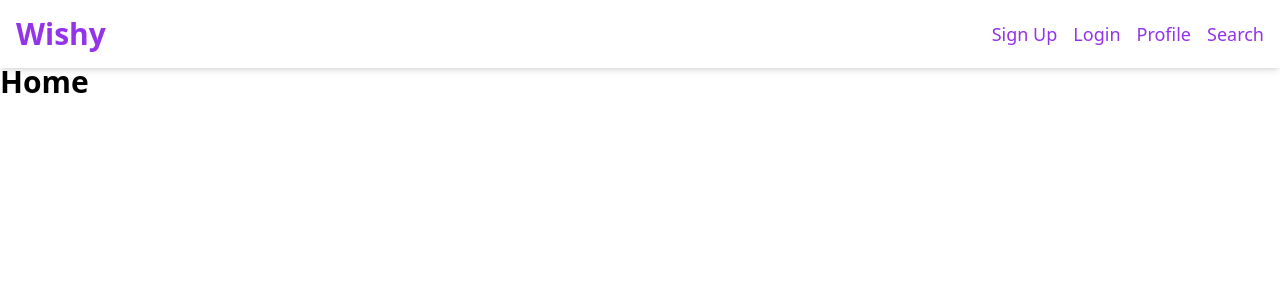
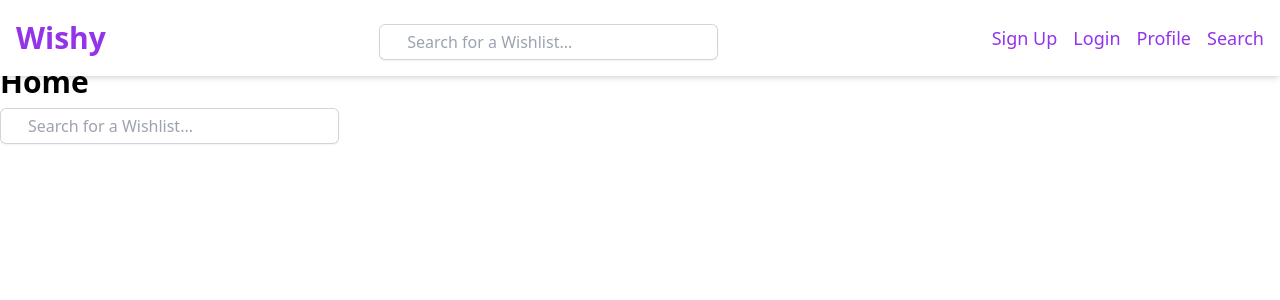
Before and after one commit to atulyamiglani/wishy-frontend, a React (Create React App) app: page / in a window 1280 px wide. Shown: the top 300 px of the page. Built offline with nearby package versions, Linux system fonts and the light colour scheme.

Commit message:
search bar

```diff
--- a/src/Components/Home/index.tsx
+++ b/src/Components/Home/index.tsx
@@ -1,11 +1,13 @@
-import React from 'react';
+import React from "react";
+import SearchBar from "../Search/SearchBar";
 
 const Home: React.FC = () => {
-    return (
-        <div>
-            <h1>Home</h1>
-        </div>
-    );
-}
+  return (
+    <div>
+      <h1>Home</h1>
+      <SearchBar />
+    </div>
+  );
+};
 
 export default Home;
--- /dev/null
+++ b/src/Components/Search/SearchBar.tsx
@@ -0,0 +1,20 @@
+import React from "react";
+
+const SearchBar = () => {
+  return (
+    <div className="flex items-center">
+      <div className="relative mt-2 rounded-md shadow-sm">
+        {/* <div className="pointer-events-none absolute inset-y-0 left-0 flex items-center pl-3"></div> */}
+        <input
+          type="text"
+          name="price"
+          id="price"
+          className="block w-500 rounded-md border-0 py-1.5 pl-7 pr-20 text-gray-900 ring-1 ring-inset rounded-full ring-gray-300 placeholder:text-gray-400 focus:ring-2 focus:ring-inset focus:ring-purple-600 sm:leading-6"
+          placeholder="Search for a Wishlist..."
+        />
+      </div>
+    </div>
+  );
+};
+
+export default SearchBar;
--- a/src/Components/SignUp/index.tsx
+++ b/src/Components/SignUp/index.tsx
@@ -105,7 +105,7 @@ const SignUp: React.FC<{}> = () => {
             className="flex w-full justify-center rounded-md bg-purple-600 px-3 py-1.5 text-sm font-semibold leading-6 text-white shadow-sm hover:bg-indigo-500 focus-visible:outline focus-visible:outline-2 focus-visible:outline-offset-2 focus-visible:outline-indigo-600"
             onClick={async () => {
               const mockReturnValue = new Promise((resolve, reject) => {
-                // expect the same returned value without the password
+                // expect the same value returned without the password
                 resolve({
                   name: signUpFormValues.name,
                   email: signUpFormValues.email,
--- a/src/Components/navbar.tsx
+++ b/src/Components/navbar.tsx
@@ -1,6 +1,7 @@
 import React, { useContext } from "react";
 import { Link } from "react-router-dom";
 import { CurrentUserContext } from "../App";
+import SearchBar from "./Search/SearchBar";
 
 const Navbar: React.FC = () => {
   const { user, setUser } = useContext(CurrentUserContext);
@@ -12,6 +13,7 @@ const Navbar: React.FC = () => {
       >
         Wishy
       </Link>
+      <SearchBar />
       <div className="flex space-x-4">
         {user == null && (
           <>
```
